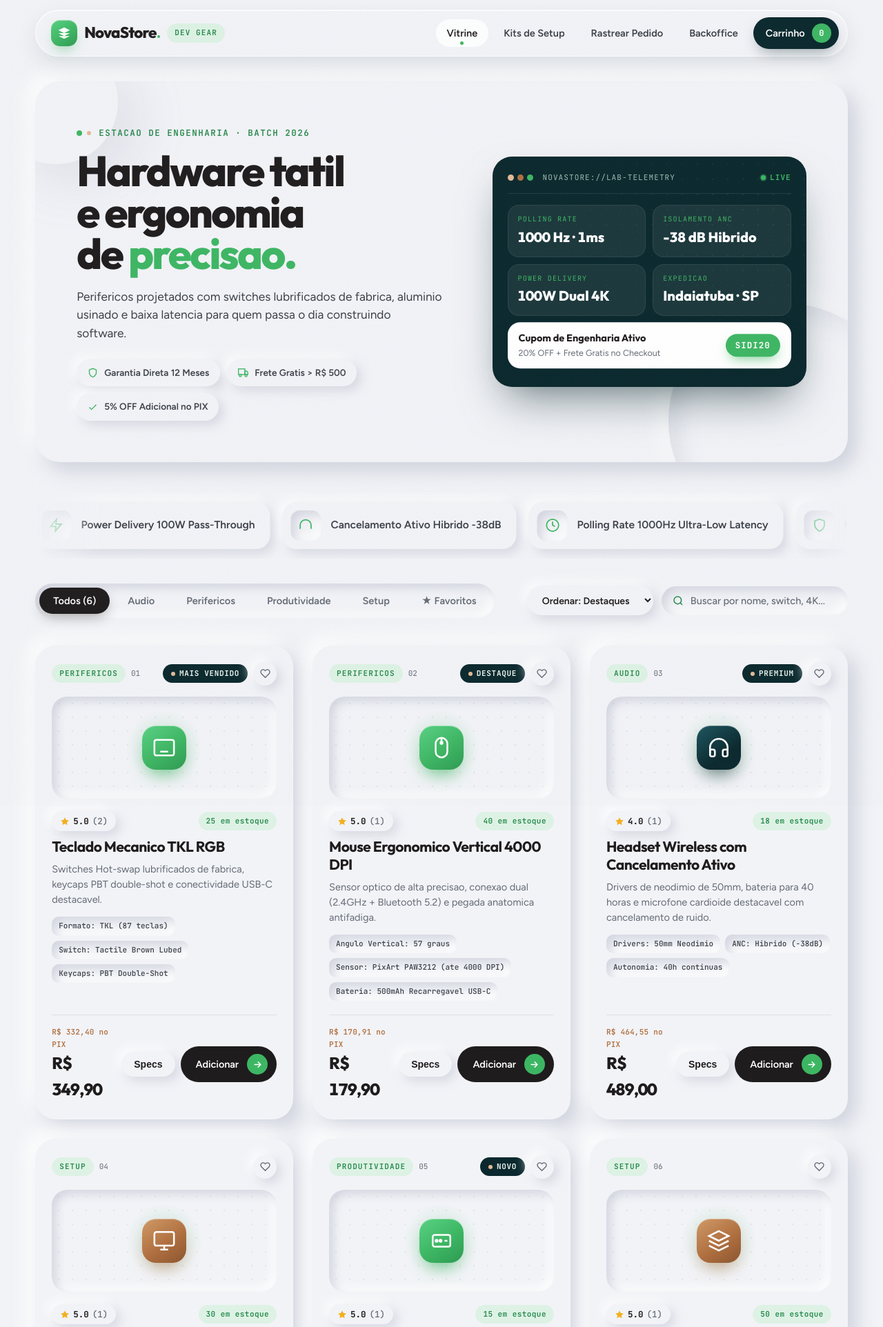
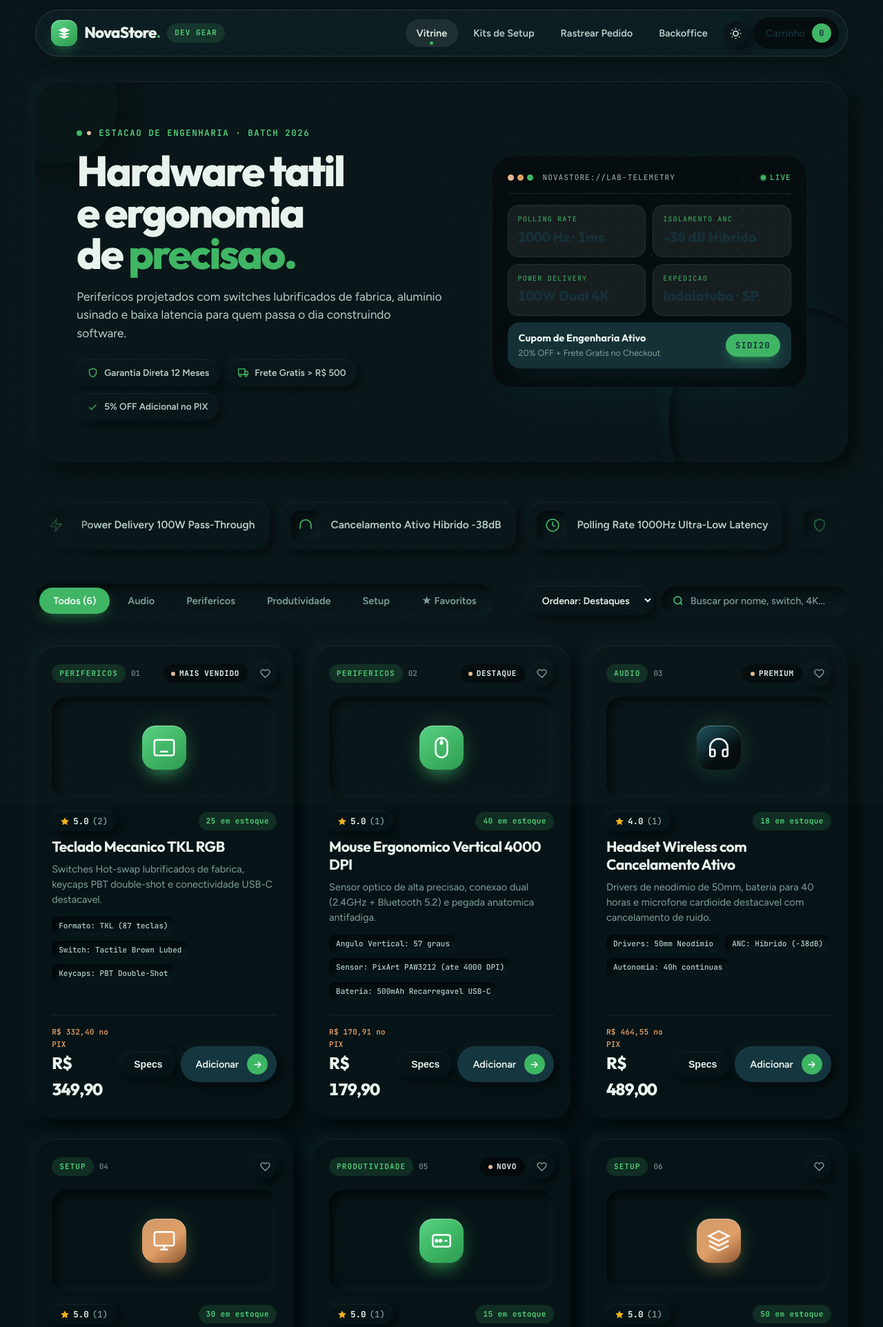
Before and after one commit to GuilhermeGustavoWeber/novastore, a FastAPI app: page / in a window 1280 px wide. Shown: the top 1924 px of the page at 69% size. Run offline with FastAPI, Linux system fonts and the light colour scheme; data comes from the database, SQL or seed files in the repository.

Commit message:
style(theme): definir modo escuro potadot como padrao e adicionar alternador de tema na navbar

```diff
--- a/app/static/app.js
+++ b/app/static/app.js
@@ -654,7 +654,35 @@ async function saveCoupon(event) {
   }
 }
 
+function initTheme() {
+  const savedTheme = localStorage.getItem("novastore_theme") || "dark";
+  document.documentElement.setAttribute("data-theme", savedTheme);
+  updateThemeButtonIcon(savedTheme);
+}
+
+function toggleTheme() {
+  const current = document.documentElement.getAttribute("data-theme") || "dark";
+  const next = current === "dark" ? "light" : "dark";
+  document.documentElement.setAttribute("data-theme", next);
+  localStorage.setItem("novastore_theme", next);
+  updateThemeButtonIcon(next);
+  showToast(next === "dark" ? "Modo Escuro Potadot ativado" : "Modo Claro Potadot ativado");
+}
+
+function updateThemeButtonIcon(theme) {
+  const btn = document.getElementById("themeToggleBtn");
+  if (!btn) return;
+  if (theme === "dark") {
+    btn.innerHTML = `<svg width="17" height="17" viewBox="0 0 24 24" fill="none" stroke="currentColor" stroke-width="2.2"><circle cx="12" cy="12" r="5"/><line x1="12" y1="1" x2="12" y2="3"/><line x1="12" y1="21" x2="12" y2="23"/><line x1="4.22" y1="4.22" x2="5.64" y2="5.64"/><line x1="18.36" y1="18.36" x2="19.78" y2="19.78"/><line x1="1" y1="12" x2="3" y2="12"/><line x1="21" y1="12" x2="23" y2="12"/><line x1="4.22" y1="19.78" x2="5.64" y2="18.36"/><line x1="18.36" y1="5.64" x2="19.78" y2="4.22"/></svg>`;
+  } else {
+    btn.innerHTML = `<svg width="17" height="17" viewBox="0 0 24 24" fill="none" stroke="currentColor" stroke-width="2.2"><path d="M21 12.79A9 9 0 1 1 11.21 3 7 7 0 0 0 21 12.79z"/></svg>`;
+  }
+}
+
+initTheme();
+
 document.addEventListener("DOMContentLoaded", () => {
+  initTheme();
   renderCartUI();
   syncFavoritesUI();
 
--- a/app/static/style.css
+++ b/app/static/style.css
@@ -5,7 +5,67 @@
 @import url('https://fonts.googleapis.com/css2?family=Figtree:wght@400;500;600;700&family=JetBrains+Mono:wght@400;500;600;700&family=Outfit:wght@600;700;800&display=swap');
 
 :root {
-  /* Potadot Core Palette */
+  /* Potadot Dark Mode Core Palette (Default) */
+  --paper: #071417;
+  --paper-2: #0B1E22;
+  --card: #0E252B;
+  --ink: #EAF4EE;
+  --ink-2: #B8D0C8;
+  --muted: #7FA198;
+  --green: #3DB663;
+  --green-ink: #52D67C;
+  --green-soft: rgba(61, 182, 99, 0.16);
+  --teal: #030A0C;
+  --teal-2: #091B1F;
+  --brown: #E09F67;
+  --peach: #E5BA97;
+  --white: #122E35;
+  --line: rgba(234, 244, 238, .09);
+  --on-dark: #EAF4EE;
+  --on-dark-muted: #9FB9B1;
+
+  --btn-bg: #15363E;
+  --btn-fg: #EAF4EE;
+  --nav-bg: rgba(11, 30, 34, 0.82);
+  --nav-border: rgba(234, 244, 238, 0.12);
+  --nav-hover: rgba(234, 244, 238, 0.08);
+  --orb-shadow: 24px 24px 56px rgba(1, 5, 6, 0.8), -20px -20px 48px rgba(22, 62, 70, 0.24);
+
+  /* Semantic Aliases for Backoffice / Templates compatibility */
+  --bg-card: var(--paper);
+  --border-subtle: var(--line);
+  --text-main: var(--ink);
+  --text-muted: var(--ink-2);
+  --text-dim: var(--muted);
+  --primary: var(--green-ink);
+  --success: var(--green);
+  --danger: #f43f5e;
+  --radius-sm: 14px;
+  --radius-md: 24px;
+  --radius-lg: 34px;
+
+  /* Potadot Triple Tactile Shadows (Dark Sculpted) */
+  --shadow-raise: 12px 12px 28px rgba(1, 5, 6, .78), -8px -8px 22px rgba(22, 62, 70, .25), inset 0 1px 0 rgba(234, 244, 238, .08);
+  --shadow-soft: 6px 6px 16px rgba(1, 5, 6, .65), -5px -5px 14px rgba(22, 62, 70, .2), inset 0 1px 0 rgba(234, 244, 238, .06);
+  --shadow-press: inset 6px 6px 14px rgba(1, 5, 6, .82), inset -5px -5px 12px rgba(22, 62, 70, .22);
+  --shadow-card: var(--shadow-raise);
+
+  /* Typography & Motion */
+  --f-display: "Outfit", "Avenir Next", "Segoe UI", system-ui, sans-serif;
+  --f-body: "Figtree", "Segoe UI", system-ui, -apple-system, sans-serif;
+  --f-mono: "JetBrains Mono", ui-monospace, "SFMono-Regular", Menlo, monospace;
+  --font-display: var(--f-display);
+  --font-sans: var(--f-body);
+  --font-mono: var(--f-mono);
+  --gutter: clamp(16px, 4vw, 56px);
+  --max: 1280px;
+  --radius: 22px;
+  --ease: cubic-bezier(.22, 1, .36, 1);
+  --transition: all .45s var(--ease);
+  color-scheme: dark;
+}
+
+html[data-theme="light"] {
   --paper: #F2F3F7;
   --paper-2: #E9EBF1;
   --card: #F7F8FB;
@@ -24,37 +84,16 @@
   --on-dark: #EAF4EE;
   --on-dark-muted: #9FB9B1;
 
-  /* Semantic Aliases for Backoffice / Templates compatibility */
-  --bg-card: var(--paper);
-  --border-subtle: var(--line);
-  --text-main: var(--ink);
-  --text-muted: var(--ink-2);
-  --text-dim: var(--muted);
-  --primary: var(--green-ink);
-  --success: var(--green);
-  --danger: #d93852;
-  --radius-sm: 14px;
-  --radius-md: 24px;
-  --radius-lg: 34px;
-
-  /* Potadot Triple Tactile Shadows */
+  --btn-bg: #1F1C1D;
+  --btn-fg: #FFFFFF;
+  --nav-bg: rgba(242, 243, 247, 0.82);
+  --nav-border: rgba(255, 255, 255, 0.65);
+  --nav-hover: rgba(255, 255, 255, 0.78);
+  --orb-shadow: 30px 30px 70px rgba(160, 166, 186, .35), -30px -30px 70px rgba(255, 255, 255, .95);
+
   --shadow-raise: 12px 12px 28px rgba(160, 166, 186, .42), -12px -12px 28px rgba(255, 255, 255, .95);
   --shadow-soft: 6px 6px 16px rgba(160, 166, 186, .35), -6px -6px 16px rgba(255, 255, 255, .9);
   --shadow-press: inset 6px 6px 14px rgba(160, 166, 186, .38), inset -6px -6px 14px rgba(255, 255, 255, .95);
-  --shadow-card: var(--shadow-raise);
-
-  /* Typography & Motion */
-  --f-display: "Outfit", "Avenir Next", "Segoe UI", system-ui, sans-serif;
-  --f-body: "Figtree", "Segoe UI", system-ui, -apple-system, sans-serif;
-  --f-mono: "JetBrains Mono", ui-monospace, "SFMono-Regular", Menlo, monospace;
-  --font-display: var(--f-display);
-  --font-sans: var(--f-body);
-  --font-mono: var(--f-mono);
-  --gutter: clamp(16px, 4vw, 56px);
-  --max: 1280px;
-  --radius: 22px;
-  --ease: cubic-bezier(.22, 1, .36, 1);
-  --transition: all .45s var(--ease);
   color-scheme: light;
 }
 
@@ -162,8 +201,8 @@ h1, h2, h3, h4 {
 
 /* Potadot Curtain-Fill Pill Button */
 .btn, .btn-primary {
-  --bg: var(--ink);
-  --fg: var(--white);
+  --bg: var(--btn-bg);
+  --fg: var(--btn-fg);
   position: relative;
   display: inline-flex;
   align-items: center;
@@ -181,6 +220,7 @@ h1, h2, h3, h4 {
   overflow: hidden;
   isolation: isolate;
   text-decoration: none;
+  box-shadow: var(--shadow-soft);
   transition: color .4s var(--ease), transform .35s var(--ease), box-shadow .35s var(--ease);
 }
 
@@ -292,11 +336,11 @@ h1, h2, h3, h4 {
   margin: 14px auto 0;
   padding: 10px 12px 10px 22px;
   border-radius: 999px;
-  background: rgba(242, 243, 247, 0.82);
+  background: var(--nav-bg);
   backdrop-filter: blur(16px) saturate(1.4);
   -webkit-backdrop-filter: blur(16px) saturate(1.4);
-  box-shadow: 0 1px rgba(255, 255, 255, 0.85) inset, 0 12px 32px rgba(10, 40, 45, 0.09);
-  border: 1px solid rgba(255, 255, 255, 0.65);
+  box-shadow: 0 12px 32px rgba(0, 0, 0, 0.28);
+  border: 1px solid var(--nav-border);
   display: flex;
   justify-content: space-between;
   align-items: center;
@@ -374,12 +418,31 @@ h1, h2, h3, h4 {
 
 .nav-link:hover {
   color: var(--ink);
-  background: rgba(255, 255, 255, 0.75);
+  background: var(--nav-hover);
 }
 
 .nav-link.active {
   color: var(--ink);
-  background: rgba(255, 255, 255, 0.85);
+  background: var(--nav-hover);
+}
+
+.theme-toggle-btn {
+  width: 38px;
+  height: 38px;
+  border-radius: 50%;
+  border: 0;
+  background: var(--paper);
+  box-shadow: var(--shadow-soft);
+  color: var(--ink);
+  display: grid;
+  place-items: center;
+  cursor: pointer;
+  transition: var(--transition);
+}
+
+.theme-toggle-btn:hover {
+  color: var(--green);
+  transform: rotate(-18deg) scale(1.06);
 }
 
 .nav-link.active::after {
@@ -467,16 +530,12 @@ h1, h2, h3, h4 {
   pointer-events: none;
   z-index: 0;
   background: var(--paper);
-  box-shadow: 30px 30px 70px rgba(160, 166, 186, .35), -30px -30px 70px rgba(255, 255, 255, .95);
+  box-shadow: var(--orb-shadow);
 }
 
 .orb--ring {
   background: transparent;
-  box-shadow:
-    14px 14px 30px rgba(160, 166, 186, .3),
-    -14px -14px 30px rgba(255, 255, 255, .9),
-    inset 14px 14px 30px rgba(160, 166, 186, .25),
-    inset -14px -14px 30px rgba(255, 255, 255, .9);
+  box-shadow: var(--shadow-raise), var(--shadow-press);
 }
 
 .hero {
@@ -744,9 +803,9 @@ h1, h2, h3, h4 {
 }
 
 .chip-btn.active {
-  background: var(--ink);
-  color: var(--white);
-  box-shadow: 0 8px 20px -6px rgba(31, 28, 29, 0.45);
+  background: var(--green);
+  color: #ffffff;
+  box-shadow: 0 8px 20px -6px rgba(61, 182, 99, 0.55);
 }
 
 .controls-right {
--- a/app/templates/admin.html
+++ b/app/templates/admin.html
@@ -23,6 +23,11 @@
       <a href="/" class="nav-link">Vitrine</a>
       <a href="/track" class="nav-link">Rastrear Pedido</a>
       <a href="/admin" class="nav-link active">Backoffice</a>
+      <button type="button" class="theme-toggle-btn" id="themeToggleBtn" onclick="toggleTheme()" title="Alternar Modo Escuro / Claro">
+        <svg width="17" height="17" viewBox="0 0 24 24" fill="none" stroke="currentColor" stroke-width="2.2">
+          <circle cx="12" cy="12" r="5"/><line x1="12" y1="1" x2="12" y2="3"/><line x1="12" y1="21" x2="12" y2="23"/><line x1="4.22" y1="4.22" x2="5.64" y2="5.64"/><line x1="18.36" y1="18.36" x2="19.78" y2="19.78"/><line x1="1" y1="12" x2="3" y2="12"/><line x1="21" y1="12" x2="23" y2="12"/><line x1="4.22" y1="19.78" x2="5.64" y2="18.36"/><line x1="18.36" y1="5.64" x2="19.78" y2="4.22"/>
+        </svg>
+      </button>
     </div>
   </header>
 
--- a/app/templates/index.html
+++ b/app/templates/index.html
@@ -25,6 +25,11 @@
       <a href="#setupKits" class="nav-link">Kits de Setup</a>
       <a href="/track" class="nav-link">Rastrear Pedido</a>
       <a href="/admin" class="nav-link">Backoffice</a>
+      <button type="button" class="theme-toggle-btn" id="themeToggleBtn" onclick="toggleTheme()" title="Alternar Modo Escuro / Claro">
+        <svg width="17" height="17" viewBox="0 0 24 24" fill="none" stroke="currentColor" stroke-width="2.2">
+          <circle cx="12" cy="12" r="5"/><line x1="12" y1="1" x2="12" y2="3"/><line x1="12" y1="21" x2="12" y2="23"/><line x1="4.22" y1="4.22" x2="5.64" y2="5.64"/><line x1="18.36" y1="18.36" x2="19.78" y2="19.78"/><line x1="1" y1="12" x2="3" y2="12"/><line x1="21" y1="12" x2="23" y2="12"/><line x1="4.22" y1="19.78" x2="5.64" y2="18.36"/><line x1="18.36" y1="5.64" x2="19.78" y2="4.22"/>
+        </svg>
+      </button>
       <button class="cart-toggle-btn" onclick="openDrawer()">
         <span>Carrinho</span>
         <span class="cart-badge" id="cartBadge">0</span>
--- a/app/templates/track.html
+++ b/app/templates/track.html
@@ -23,6 +23,11 @@
       <a href="/" class="nav-link">Vitrine</a>
       <a href="/track" class="nav-link active">Rastrear Pedido</a>
       <a href="/admin" class="nav-link">Backoffice</a>
+      <button type="button" class="theme-toggle-btn" id="themeToggleBtn" onclick="toggleTheme()" title="Alternar Modo Escuro / Claro">
+        <svg width="17" height="17" viewBox="0 0 24 24" fill="none" stroke="currentColor" stroke-width="2.2">
+          <circle cx="12" cy="12" r="5"/><line x1="12" y1="1" x2="12" y2="3"/><line x1="12" y1="21" x2="12" y2="23"/><line x1="4.22" y1="4.22" x2="5.64" y2="5.64"/><line x1="18.36" y1="18.36" x2="19.78" y2="19.78"/><line x1="1" y1="12" x2="3" y2="12"/><line x1="21" y1="12" x2="23" y2="12"/><line x1="4.22" y1="19.78" x2="5.64" y2="18.36"/><line x1="18.36" y1="5.64" x2="19.78" y2="4.22"/>
+        </svg>
+      </button>
     </div>
   </header>
 
@@ -121,5 +126,6 @@
     </div>
   </footer>
 
+  <script src="/static/app.js"></script>
 </body>
 </html>
```
Also changed, not shown: other parts of app/static/style.css (+15 -11 lines).
